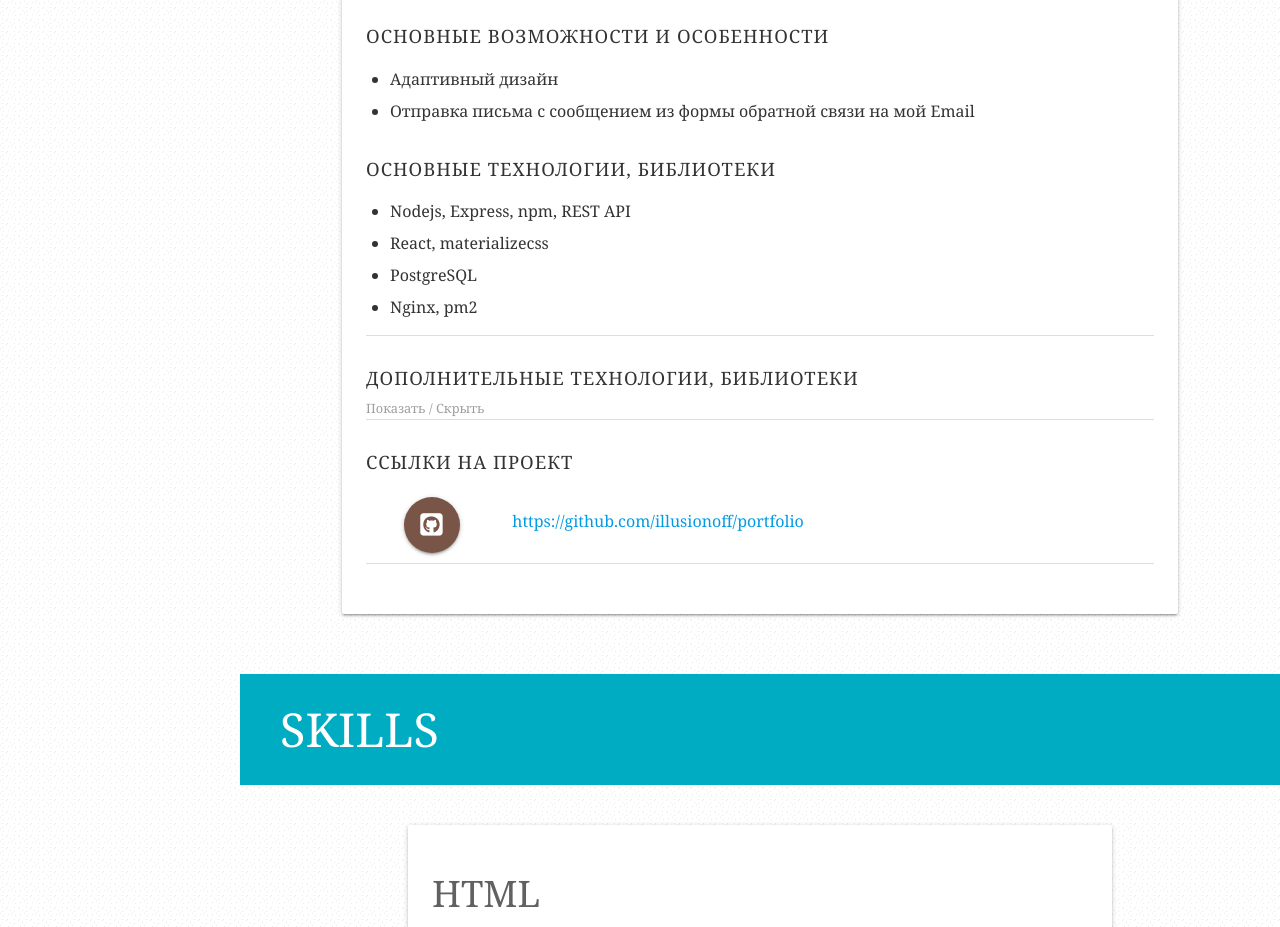
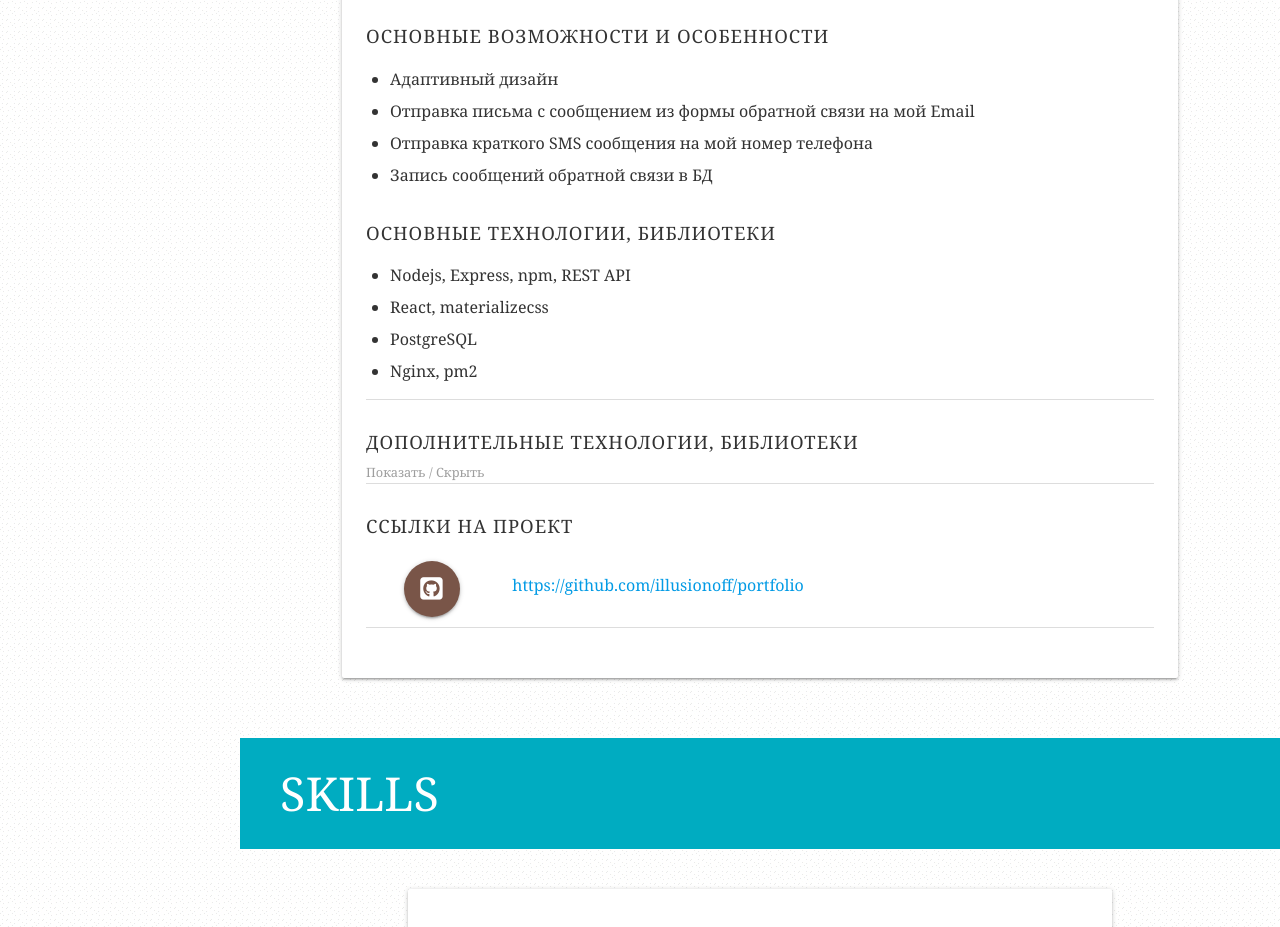
Before and after one commit to illusionoff/portfolio, a React (Create React App) app in the folder client/: page / in a window 1280 px wide. Shown: the part 3420-4347 px from the top of the page. Built offline with nearby package versions, Linux system fonts and the light colour scheme.

Commit message:
writting opportunity site portfolio SMS  BD

```diff
--- a/client/src/components/Projects.js
+++ b/client/src/components/Projects.js
@@ -206,6 +206,8 @@ export const Projects = () => {
             <ul>
               <li>Адаптивный дизайн</li>
               <li>Отправка письма с сообщением из формы обратной связи на мой Email</li>
+              <li>Отправка краткого SMS сообщения на мой номер телефона</li>
+              <li>Запись сообщений обратной связи в БД</li>
             </ul>
             <h6 >Основные технологии, библиотеки</h6>
             <ul className="border-bottom">
```
